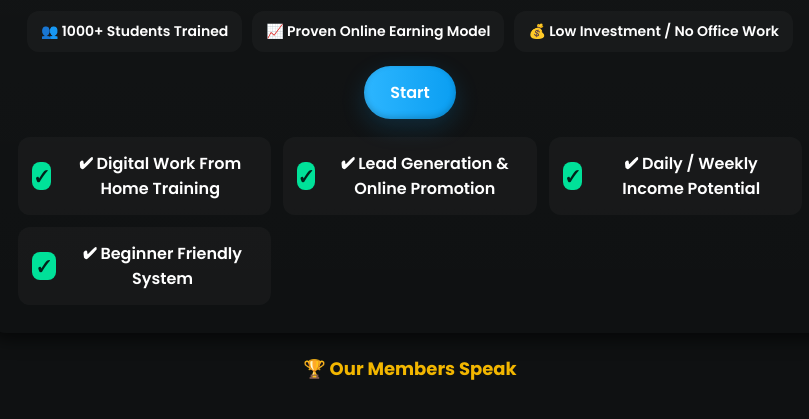
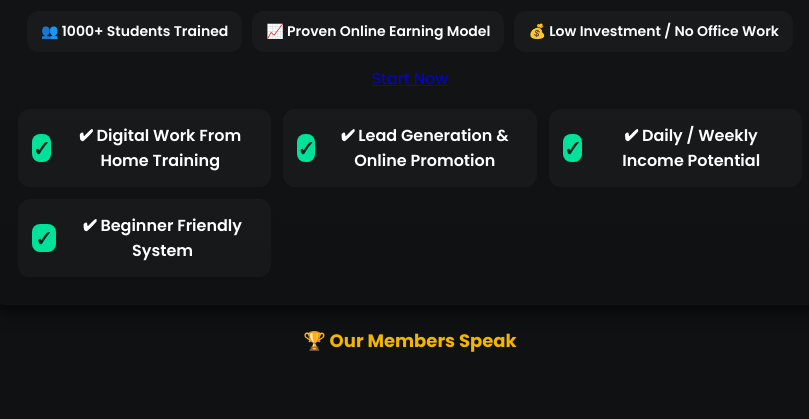
Before and after one commit to pagalmafia05-ship-it/nazreen-begum, a plain HTML site: page index.html in a window 1280 px wide. Shown: the part 315-734 px from the top of the page, without its empty margins (230-1039 px from the left). Drawn offline with Linux system fonts and the light colour scheme.

Commit message:
Update index.html

```diff
--- a/index.html
+++ b/index.html
@@ -106,7 +106,7 @@ src="https://www.facebook.com/tr?id=1128171180&ev=PageView&noscript=1"
     .cta{
       margin-top:14px;
     }
-    .btn-Start {
+    .btn-Start Now {
       display:inline-flex;
       align-items:center;
       gap:10px;
@@ -119,7 +119,7 @@ src="https://www.facebook.com/tr?id=1128171180&ev=PageView&noscript=1"
       color:#fff;
       box-shadow: 0 8px 24px rgba(10,160,242,0.18), inset 0 -2px 6px rgba(0,0,0,0.2);
     }
-    .btn-Start :active{transform:translateY(1px)}
+    .btn-Start Now :active{transform:translateY(1px)}
 
     /* features */
     .features{
@@ -223,13 +223,13 @@ src="https://www.facebook.com/tr?id=1128171180&ev=PageView&noscript=1"
       </div>
 
       <div class="cta">
-        <a <!-- Start Lead Button -->
-<a class="btn-Start"
+        <a <!-- Start Now Lead Button -->
+<a class="btn-Start Now"
    href="https://wa.link/yr6zzr"
    target="_blank"
    rel="noopener"
    onclick="fbq('track','Lead');">
-   Start
+   Start Now
 </a>
       </div>
 
```
